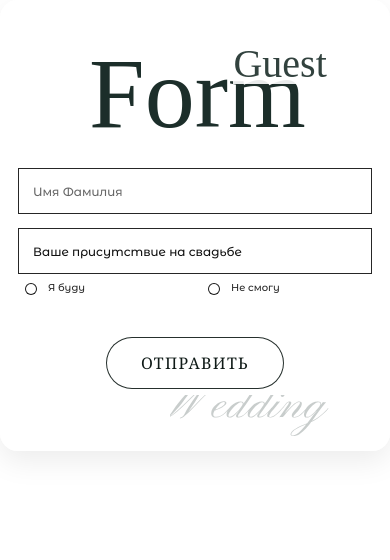
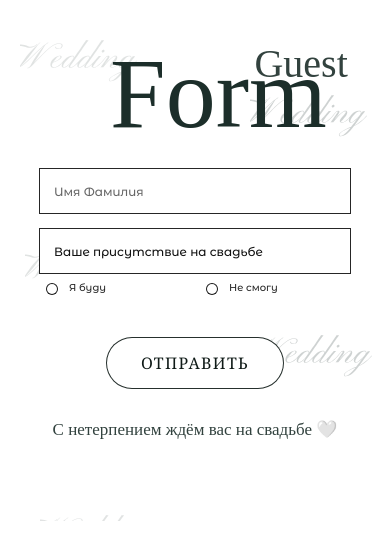
Before and after one commit to NBD-original/wedding_invite, a React (Vite) app: page / in a window 390 px wide. Shown: the top 560 px of the page. Built offline with nearby package versions, Linux system fonts and the light colour scheme; a web font is replaced by a local one.

Commit message:
Initial commit

```diff
--- a/src/components/Form/Form.jsx
+++ b/src/components/Form/Form.jsx
@@ -93,6 +93,10 @@ export default function GuestForm() {
         <img src="images/form/wedding.svg" className={`${styles.word} ${styles.w4}`} />
         <img src="images/form/wedding.svg" className={`${styles.word} ${styles.w5}`} />
         <img src="images/form/wedding.svg" className={`${styles.word} ${styles.w6}`} />
+        <img src="images/form/wedding.svg" className={`${styles.word} ${styles.w7}`} />
+        <img src="images/form/wedding.svg" className={`${styles.word} ${styles.w8}`} />
+        <img src="images/form/wedding.svg" className={`${styles.word} ${styles.w9}`} />
+        <img src="images/form/wedding.svg" className={`${styles.word} ${styles.w10}`} />
       </div>
       <div className={styles.inner}>
       <motion.div
@@ -303,6 +307,9 @@ export default function GuestForm() {
                 )}
               </motion.div>
             )}
+            <p className={styles.footerNote}>
+              С нетерпением ждём вас на свадьбе 🤍
+            </p>
         </form>
       </div>
     </section>
--- a/src/components/Form/Form.module.css
+++ b/src/components/Form/Form.module.css
@@ -1,15 +1,12 @@
 .section {
   position: relative;
-  background: #ffffff;
+  background: transparent;
   overflow: hidden;
 
-  /* больше воздуха сверху/снизу */
   padding: 44px 0 56px;
 
   border-radius: 18px;
-  box-shadow: 0 10px 30px rgba(0,0,0,0.08);
 }
-
 /* Паттерн */
 .pattern {
   position: absolute;
@@ -17,11 +14,14 @@
   pointer-events: none;
   z-index: 0;
 }
+
 .word {
   position: absolute;
   width: 160px;
-  opacity: 0.5;
+  opacity: 0.4;
 }
+
+
 
 .w1 {
   top: 60px;
@@ -53,18 +53,38 @@
   right: 90px;
 }
 
-.word:nth-child(odd){
-  opacity:0.5;
+.w7 {
+  top: 760px;
+  left: 40px;
 }
 
-.word:nth-child(even){
-  opacity:0.9;
+.w8 {
+  top: 860px;
+  right: 40px;
+}
+
+.w9 {
+  top: 980px;
+  left: 100px;
+}
+
+.w10 {
+  top: 1080px;
+  right: 80px;
+}
+
+.word:nth-child(odd) {
+  opacity: 0.5;
+}
+
+.word:nth-child(even) {
+  opacity: 0.8;
 }
 /* Контент */
 .inner {
   position: relative;
   z-index: 1;
-
+  background: transparent;
   width: 100%;
   max-width: 420px;
   margin: 0 auto;
@@ -77,7 +97,7 @@
   display: block;
   width: min(92vw, 360px);
   height: auto;
-
+  background: transparent;
   /* больше воздуха под заголовком */
   margin: 0 auto 22px;
 
@@ -92,6 +112,7 @@
   display: flex;
   flex-direction: column;
   gap: 14px; /* чуть больше воздуха */
+  background: transparent;
 }
 
 .field {
@@ -247,20 +268,15 @@
   transition: background 0.25s ease, color 0.25s ease, border-color 0.25s ease;
 }
 
-/* ✅ ВАЖНО: убираем “чёрный провал” на hover
-   (у тебя раньше hover делал background transparent и color white,
-   на белой секции это может выглядеть странно/темно) */
 .submit:hover {
   background: rgba(15, 26, 23, 0.06);
   color: #0f1a17;
 }
 
-/* disabled */
 .submit:disabled {
   cursor: default;
 }
 
-/* Сообщения */
 .message {
   margin-top: 14px;
   padding: 12px 14px;
@@ -285,21 +301,115 @@
   border: 1px solid rgba(0, 0, 0, 0.25);
 }
 
-/* ✅ optional: сделать форму одинаковой везде (без “десктопных” расширений) */
-@media (min-width: 430px) {
-  .inner { max-width: 420px; }
-  .title { width: min(92vw, 360px); }
+.footerNote {
+  margin-top: 18px;
+  text-align: center;
+
+  font-family: "Cormorant Infant", serif;
+  font-size: 18px;
+  line-height: 1.35;
+  color: #1c2e2a;
+
+  opacity: 0.9;
 }
 
 @media (max-width: 420px) {
 
+
+  .inner {
+    background: transparent;
+    max-width: 340px;
+    padding: 0 14px 6px;
+  }
+
   .title {
+    background: transparent;
     font-size: 100px;
   }
 
   .titleGuest {
+    background: transparent;
     font-size: 40px;
     right: 50px;
   }
 
+  .word {
+    width: 118px;
+    opacity: 0.24;
+  }
+  /* более центрированное расположение вокруг формы */
+  .w1 {
+    top: 40px;
+    left: 50%;
+    transform: translateX(-175px);
+  }
+
+  .w2 {
+    top: 95px;
+    left: 50%;
+    transform: translateX(55px);
+  }
+
+  .w3 {
+    top: 250px;
+    left: 50%;
+    transform: translateX(-170px);
+  }
+
+  .w4 {
+    top: 335px;
+    left: 50%;
+    transform: translateX(60px);
+  }
+
+  .w5 {
+    top: 515px;
+    left: 50%;
+    transform: translateX(-155px);
+  }
+
+  .w6 {
+    top: 615px;
+    left: 50%;
+    transform: translateX(45px);
+  }
+
+  .w7 {
+    top: 760px;
+    left: 50%;
+    transform: translateX(-165px);
+  }
+
+  .w8 {
+    top: 860px;
+    left: 50%;
+    transform: translateX(50px);
+  }
+
+  .w9 {
+    top: 980px;
+    left: 50%;
+    transform: translateX(-150px);
+  }
+
+  .w10 {
+    top: 1080px;
+    left: 50%;
+    transform: translateX(40px);
+  }
+
+  .checkRow {
+    gap: 12px;
+  }
+
+  .checkGrid {
+    grid-template-columns: 1fr;
+    gap: 8px;
+  }
+
+  .footerNote {
+    font-size: 17px;
+    margin-top: 16px;
+    padding: 0 10px;
+  }
 }
--- a/src/styles/variables.css
+++ b/src/styles/variables.css
@@ -1,6 +1,6 @@
 :root {
-  --bg: #ffffff;
-  --bg-2: #ffffff;
+  --bg: #122622;
+  --bg-2: #122622;
   --text: rgba(255, 255, 255, 0.92);
   --muted: rgba(255, 255, 255, 0.68);
   --line: rgba(255, 255, 255, 0.18);
```
